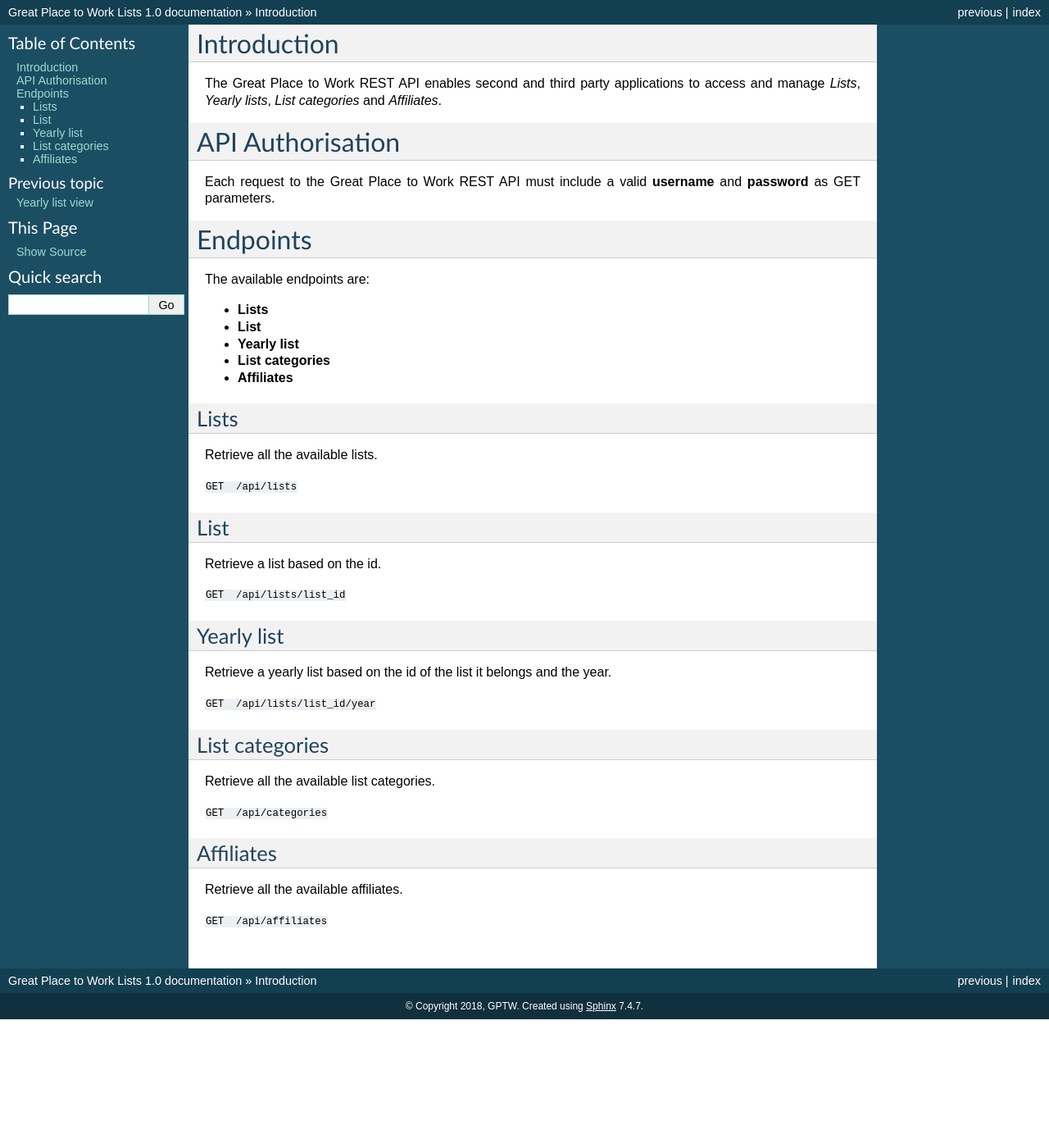
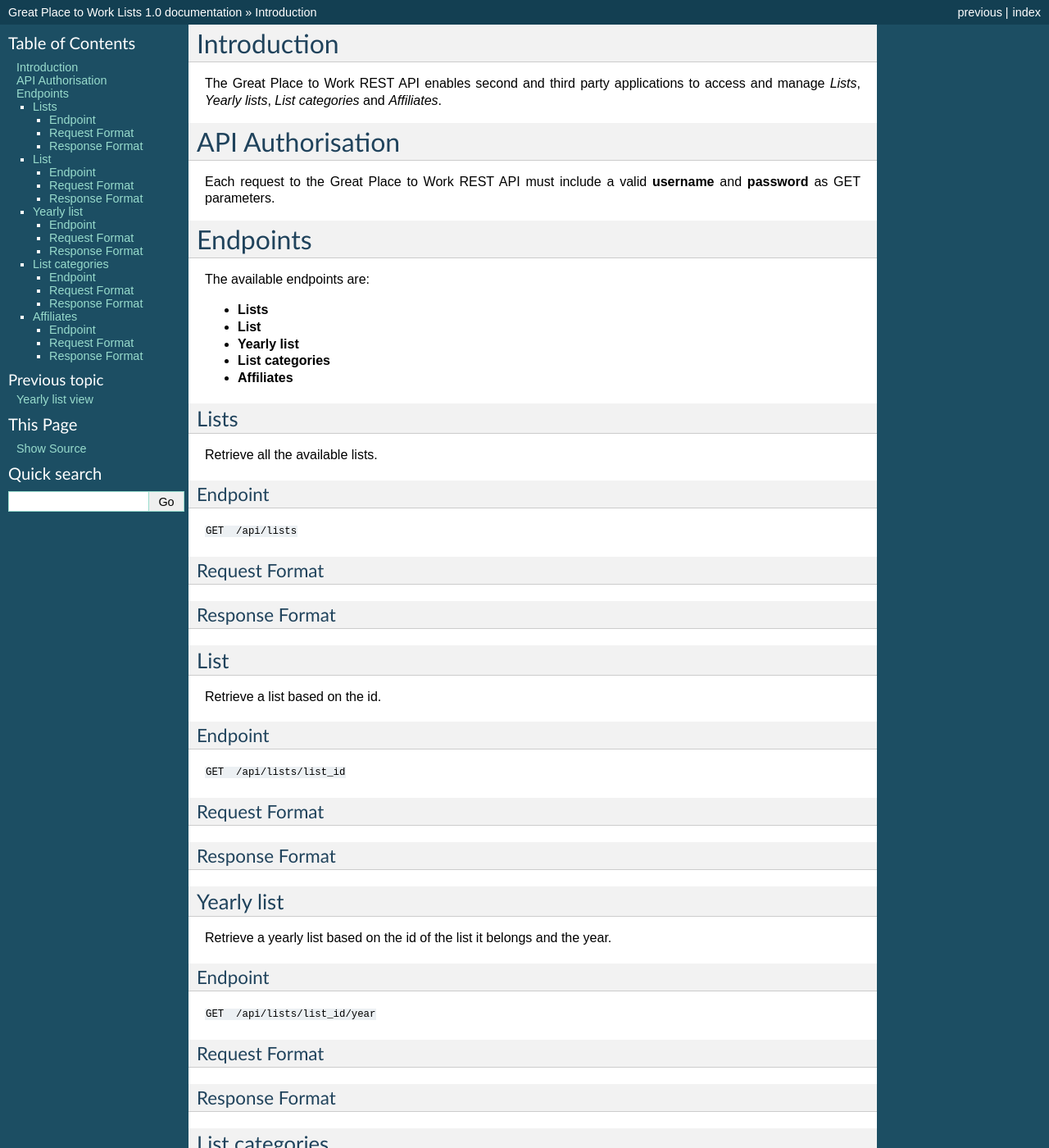
Before and after one commit to treste91/Great-Place-to-Work-Lists, a Sphinx documentation site: the page built from docs/api/intro.rst, in a window 1280 px wide and 1400 px high. Shown: the whole window at 82% size. Built offline with Sphinx 7.4.7, drawn with Linux system fonts in a browser that asks for light colours; some of the changed text lies outside the part shown.

Commit message:
Update intro.rst

```diff
--- a/docs/api/intro.rst
+++ b/docs/api/intro.rst
@@ -24,32 +24,77 @@
 
 Retrieve all the available lists.
 
+Endpoint
+^^^^^^^^
+
 ``GET  /api/lists``
+
+Request Format
+^^^^^^^^^^^^^^
+
+Response Format
+^^^^^^^^^^^^^^^
 
 List
 -----
 
 Retrieve a list based on the id.
 
+Endpoint
+^^^^^^^^
+
 ``GET  /api/lists/list_id``
+
+Request Format
+^^^^^^^^^^^^^^
+
+Response Format
+^^^^^^^^^^^^^^^
 
 Yearly list
 ------------
 
 Retrieve a yearly list based on the id of the list it belongs and the year.
 
+Endpoint
+^^^^^^^^
+
 ``GET  /api/lists/list_id/year``
+
+Request Format
+^^^^^^^^^^^^^^
+
+Response Format
+^^^^^^^^^^^^^^^
 
 List categories
 ---------------
 
 Retrieve all the available list categories.
 
+Endpoint
+^^^^^^^^
+
 ``GET  /api/categories``
+
+Request Format
+^^^^^^^^^^^^^^
+
+Response Format
+^^^^^^^^^^^^^^^
 
 Affiliates
 ----------
 
 Retrieve all the available affiliates.
 
+Endpoint
+^^^^^^^^
+
 ``GET  /api/affiliates``
+
+Request Format
+^^^^^^^^^^^^^^
+
+Response Format
+^^^^^^^^^^^^^^^
```
